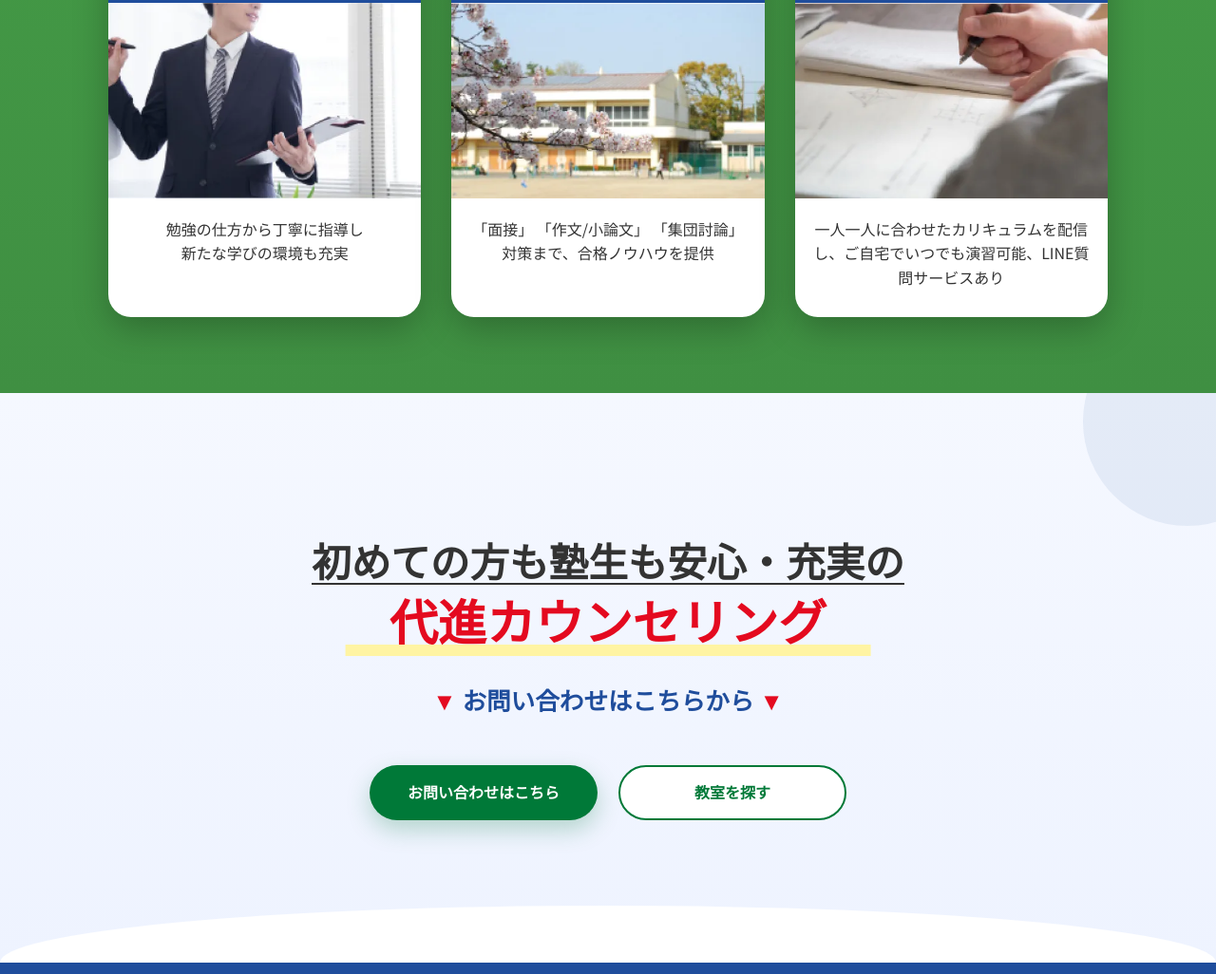
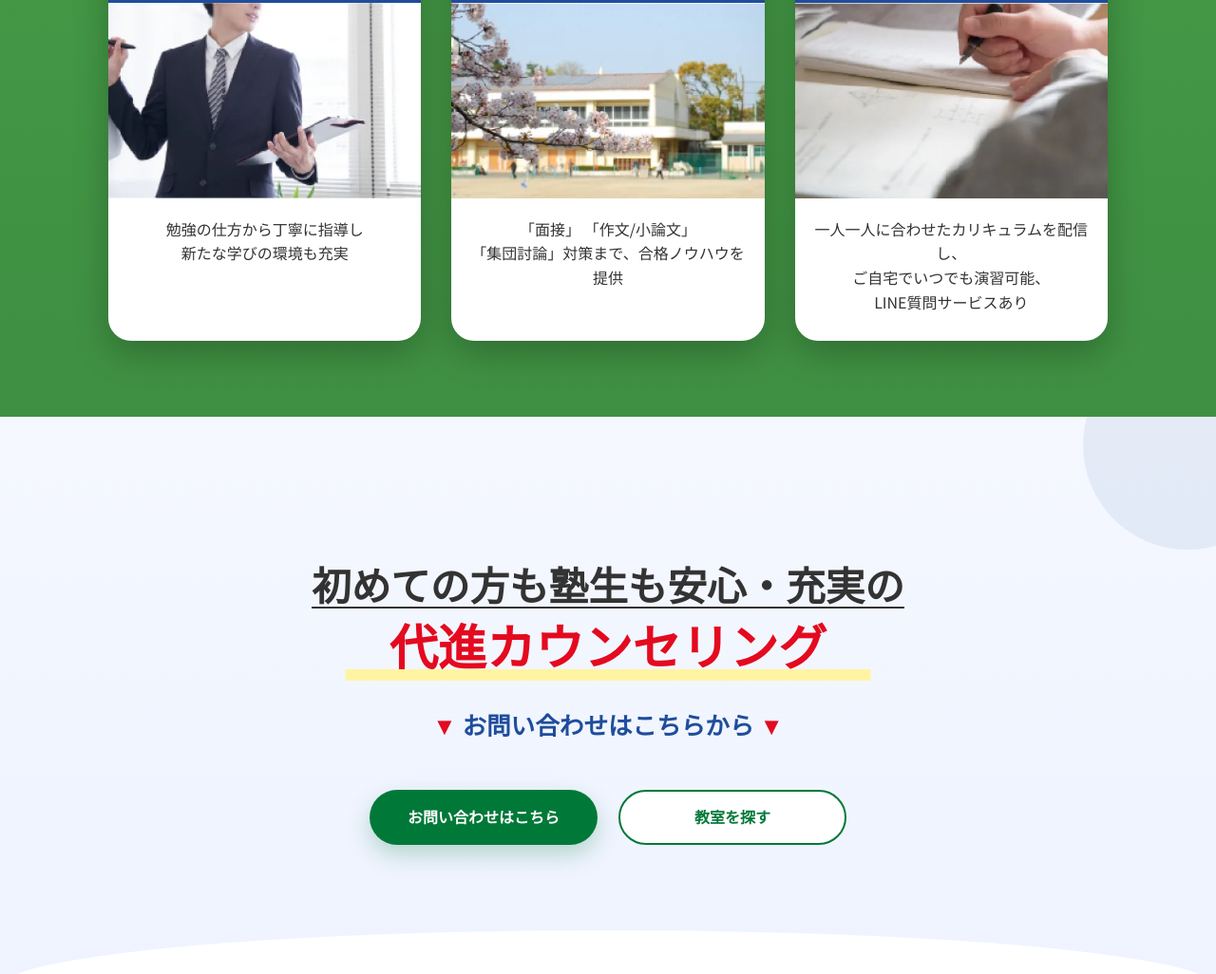
Before and after one commit to angariga10110/yoshin-winter-campaign, a plain HTML site: page index.html in a window 1280 px wide. Shown: the part 3809-4835 px from the top of the page at 95% size. Drawn offline with Linux system fonts and the light colour scheme.

Commit message:
Improve paragraph formatting in index.html
Added line breaks for better readability in paragraphs.

```diff
--- a/index.html
+++ b/index.html
@@ -174,7 +174,7 @@
                         <img src="./img/feature/feature02.webp" alt="" />
                         <h3>進路に悩む生徒、<br>
                             保護者様への学校情報と指導</h3>
-                        <p>「面接」 「作文/小論文」
+                        <p>「面接」 「作文/小論文」<br>
                             「集団討論」対策まで、合格ノウハウを提供</p>
                     </article>
 
@@ -182,7 +182,7 @@
                         <img src="./img/feature/feature03.webp" alt="" />
                         <h3>家庭学習お任せサポート<br>
                             で確実にフォロー</h3>
-                        <p>一人一人に合わせたカリキュラムを配信し、ご自宅でいつでも演習可能、LINE質問サービスあり</p>
+                        <p>一人一人に合わせたカリキュラムを配信し、<br>ご自宅でいつでも演習可能、<br>LINE質問サービスあり</p>
                     </article>
                 </div>
             </div>
```
